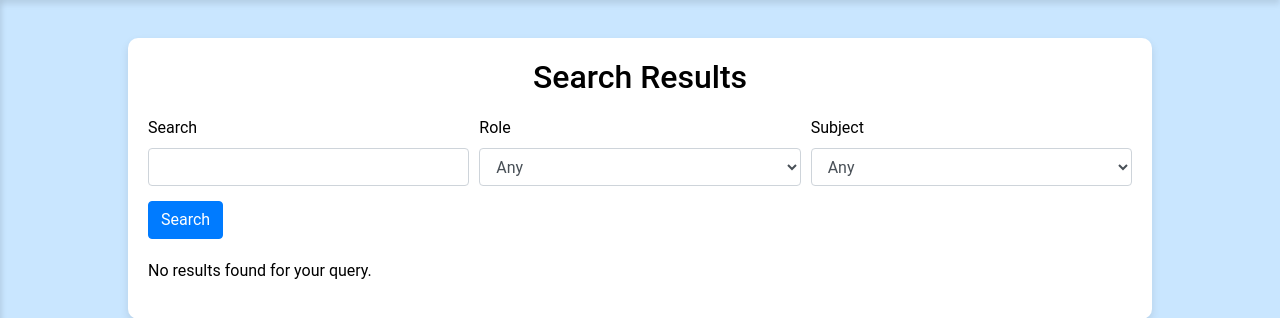
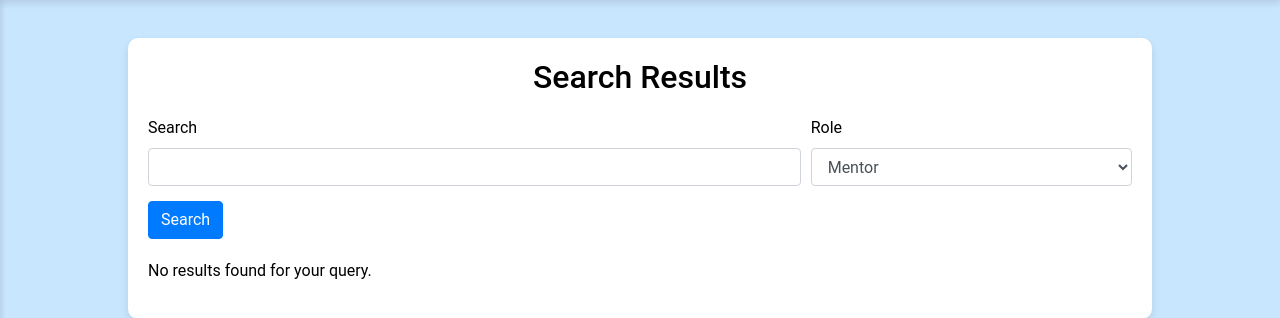
Before and after one commit to Debelyi-Illia/APTeam, a Django app: page /search1/ in a window 1280 px wide. Shown: the part 60-378 px from the top of the page. Run offline with Django 5.2, Linux system fonts and the light colour scheme; some libraries are stand-ins or nearby versions.

Commit message:
search update

```diff
--- a/MentorMe/myapp/templates/search.html
+++ b/MentorMe/myapp/templates/search.html
@@ -146,20 +146,18 @@
 
     <form class="advanced-search-form" action="/search_results" method="GET">
       <div class="form-row">
-        <div class="form-group col-md-4">
+        <div class="form-group col-md-8">
           <label for="query">Search</label>
           <input type="text" class="form-control" id="query" name="query" value="{{ request.GET.query }}">
         </div>
         <div class="form-group col-md-4">
           <label for="role">Role</label>
           <select class="form-control" id="role" name="role">
-            <option value="">Any</option>
-            <option value="teacher" {% if request.GET.role == "teacher" %}selected{% endif %}>Teacher</option>
             <option value="mentor" {% if request.GET.role == "mentor" %}selected{% endif %}>Mentor</option>
-            <option value="study_group" {% if request.GET.role == "study_group" %}selected{% endif %}>Study Group</option>
+            <option value="student" {% if request.GET.role == "student" %}selected{% endif %}>Student</option>
           </select>
         </div>
-        <div class="form-group col-md-4">
+        <!-- <div class="form-group col-md-4">
           <label for="subject">Subject</label>
           <select class="form-control" id="subject" name="subject">
             <option value="">Any</option>
@@ -173,7 +171,7 @@
             <option value="computer_science" {% if request.GET.subject == "computer_science" %}selected{% endif %}>Computer Science</option>
             <option value="other" {% if request.GET.subject == "other" %}selected{% endif %}>Other</option>
           </select>
-        </div>
+        </div> -->
       </div>
       <button type="submit" class="btn btn-primary">Search</button>
     </form>
```
